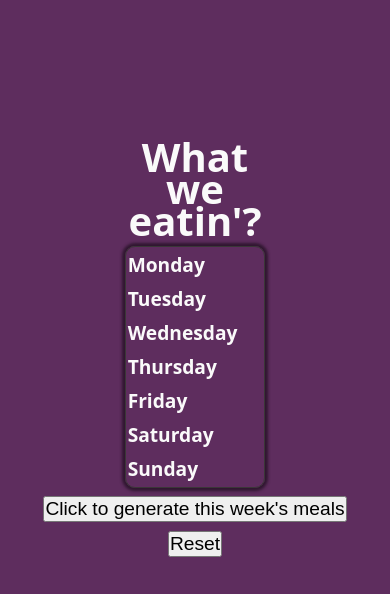
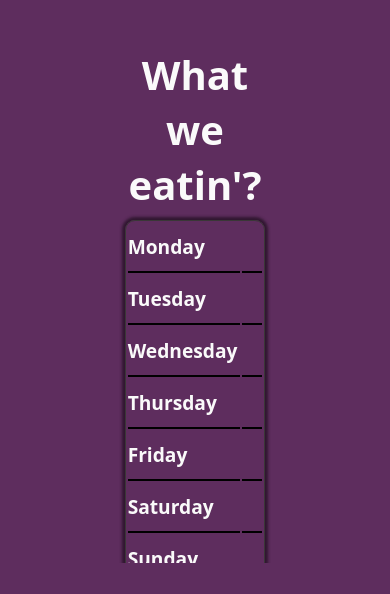
Before and after one commit to nfaber1095/meal-generator, a plain HTML site: page index.html in a window 390 px wide. Shown: the part 112-706 px from the top of the page. Drawn offline with Linux system fonts and the light colour scheme.

Commit message:
mobile op 2

```diff
--- a/styles.css
+++ b/styles.css
@@ -51,7 +51,15 @@ table {
         font-size: 1.2rem;
         min-width: 100%;
         max-height: 80vh;
-        line-height: 2rem;
         overflow: scroll;
     }
+    th {
+        line-height: 3rem;
+    }
+    th, td {
+        border-bottom: 2px solid black;
+    }
+    td {
+        padding-left: 20px;
+    }
 }
```
